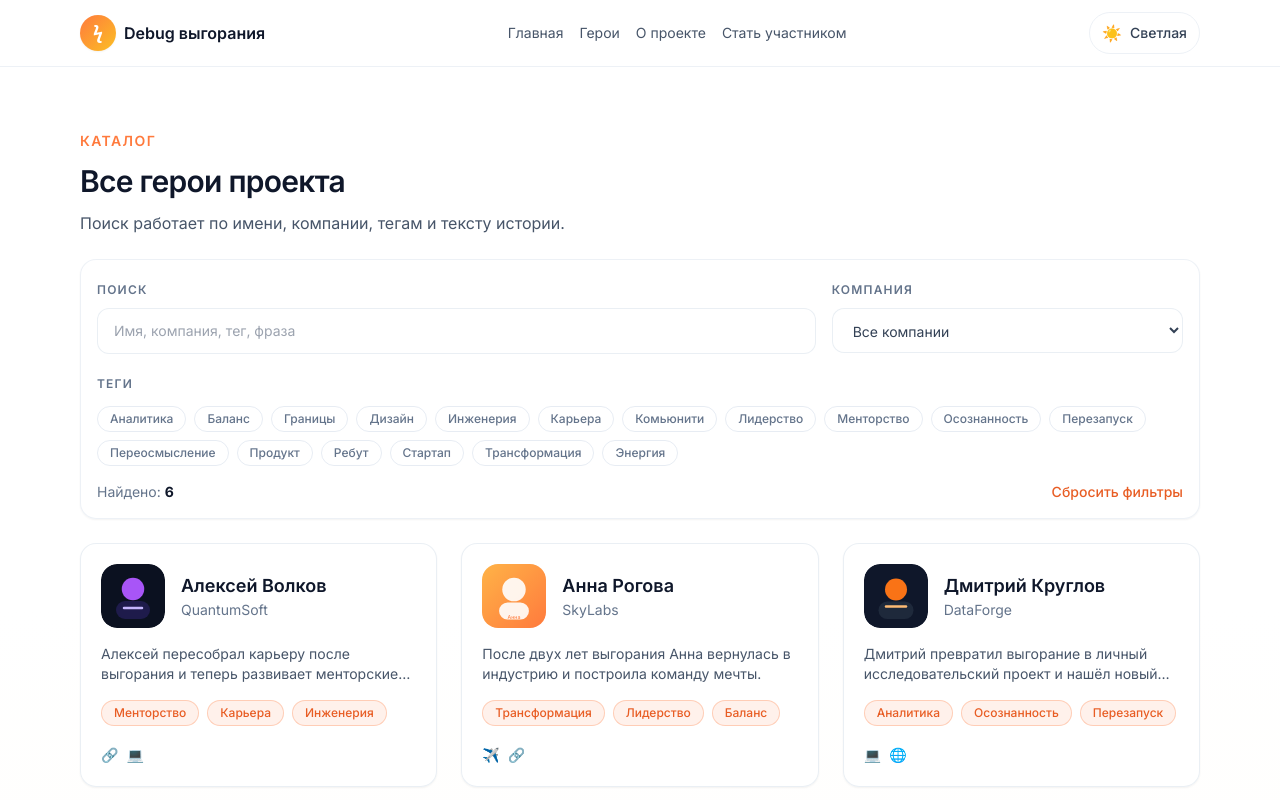
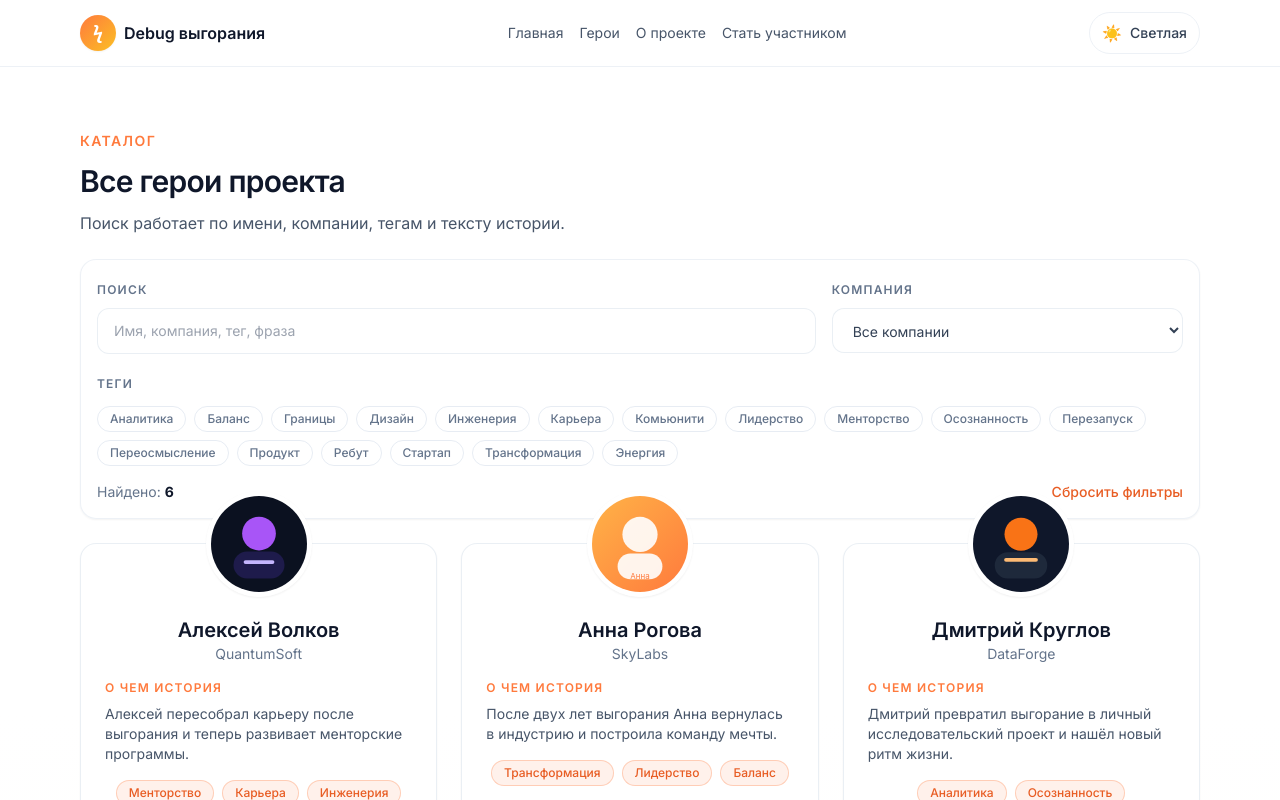
Before and after one commit to spiderpoul/phoenix-project-site, a Next.js app: page /heroes in a window 1280 px wide. Shown: the top 800 px of the page. Built offline with nearby package versions, Linux system fonts and the light colour scheme.

Commit message:
Redesign hero cards with floating avatars

```diff
--- a/components/FeaturedHeroes.js
+++ b/components/FeaturedHeroes.js
@@ -13,9 +13,10 @@ export default function FeaturedHeroes({ heroes }) {
         <HeroesSlider heroes={heroes} />
         <a
           href="/heroes"
-          className="inline-flex w-full items-center justify-center rounded-full border border-slate-200/70 px-6 py-3 text-sm font-semibold text-slate-700 transition hover:border-ember-500/60 hover:text-ember-600 dark:border-slate-700/70 dark:text-slate-200"
+          className="inline-flex min-h-[44px] w-full items-center justify-center gap-2 rounded-full border border-slate-200/70 px-6 py-3 text-sm font-semibold text-slate-700 transition hover:border-ember-500/60 hover:text-ember-600 focus-visible:outline-none focus-visible:ring-2 focus-visible:ring-ember-500/60 focus-visible:ring-offset-2 focus-visible:ring-offset-white dark:border-slate-700/70 dark:text-slate-200 dark:focus-visible:ring-offset-slate-950"
         >
           Посмотреть всех героев
+          <span aria-hidden="true">→</span>
         </a>
       </div>
     </section>
--- a/components/HeroCard.js
+++ b/components/HeroCard.js
@@ -19,24 +19,29 @@ export default function HeroCard({ hero, variant = 'full' }) {
   return (
     <Link
       href={`/heroes/${hero.slug}`}
-      className="card card-hover group flex h-full flex-col gap-4 p-5"
+      className="card card-hover group relative flex h-full flex-col gap-4 overflow-visible px-6 pb-6 pt-16"
     >
-      <div className="flex items-center gap-4">
+      <div className="absolute left-1/2 top-0 flex -translate-x-1/2 -translate-y-1/2 items-center justify-center">
+        <div className="rounded-full border border-white bg-white p-1 shadow-sm dark:border-slate-900 dark:bg-slate-900">
           <img
             src={hero.photo}
             alt={hero.name}
-          className="h-16 w-16 rounded-2xl object-cover"
+            className="h-20 w-20 rounded-full object-cover sm:h-24 sm:w-24"
             loading="lazy"
           />
-        <div>
-          <h3 className="text-lg font-semibold text-slate-900 dark:text-white">{hero.name}</h3>
+        </div>
+      </div>
+      <div className="mt-2 flex flex-col items-center text-center">
+        <h3 className="text-xl font-semibold text-slate-900 dark:text-white">{hero.name}</h3>
         {hero.company && <p className="text-sm text-slate-500 dark:text-slate-300">{hero.company}</p>}
       </div>
-      </div>
-      <p className={`${variant === 'compact' ? 'line-clamp-1' : 'line-clamp-2'} text-sm text-slate-600 dark:text-slate-200`}>
+      <div className="space-y-2 text-sm text-slate-600 dark:text-slate-200">
+        <p className="text-xs font-semibold uppercase tracking-widest text-ember-500">О чем история</p>
+        <p className={`${variant === 'compact' ? 'line-clamp-3' : 'line-clamp-4'}`}>
           {hero.short_phrase}
         </p>
-      <div className="flex flex-wrap gap-2">
+      </div>
+      <div className="flex flex-wrap justify-center gap-2">
         {visibleTags.map((tag) => (
           <span key={tag} className="tag">
             {tag}
@@ -45,7 +50,7 @@ export default function HeroCard({ hero, variant = 'full' }) {
         {extraCount > 0 && <span className="tag">+{extraCount}</span>}
       </div>
       {hero.socials?.length ? (
-        <div className="mt-auto flex items-center gap-2 text-slate-500 transition group-hover:text-ember-500">
+        <div className="mt-auto flex items-center justify-center gap-2 text-slate-500 transition group-hover:text-ember-500">
           {hero.socials.slice(0, 3).map((social) => (
             <span key={social.type} aria-label={social.type}>
               <SocialIcon type={social.type} />
--- a/components/HeroesSlider.js
+++ b/components/HeroesSlider.js
@@ -72,7 +72,7 @@ export default function HeroesSlider({ heroes }) {
         aria-label="Список героев"
       >
         {heroes.map((hero) => (
-          <div key={hero.slug} className="min-w-[260px] flex-1 sm:min-w-[280px] lg:min-w-[320px]">
+          <div key={hero.slug} className="min-w-[300px] flex-1 sm:min-w-[340px] lg:min-w-[360px]">
             <HeroCard hero={hero} variant="compact" />
           </div>
         ))}
```
Lines whose indentation alone changed are shown as unchanged.
